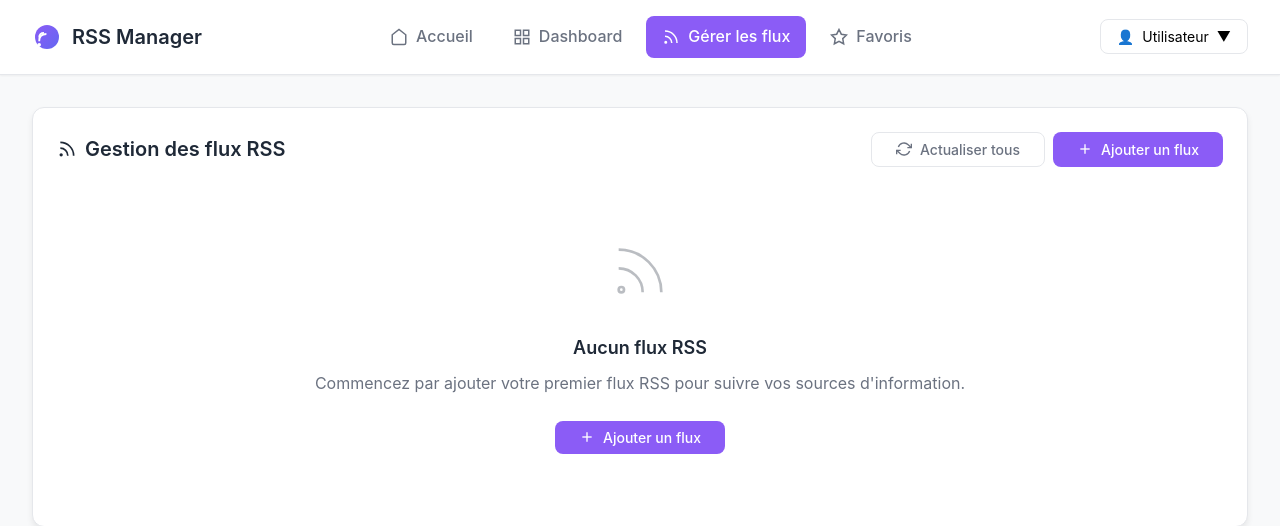
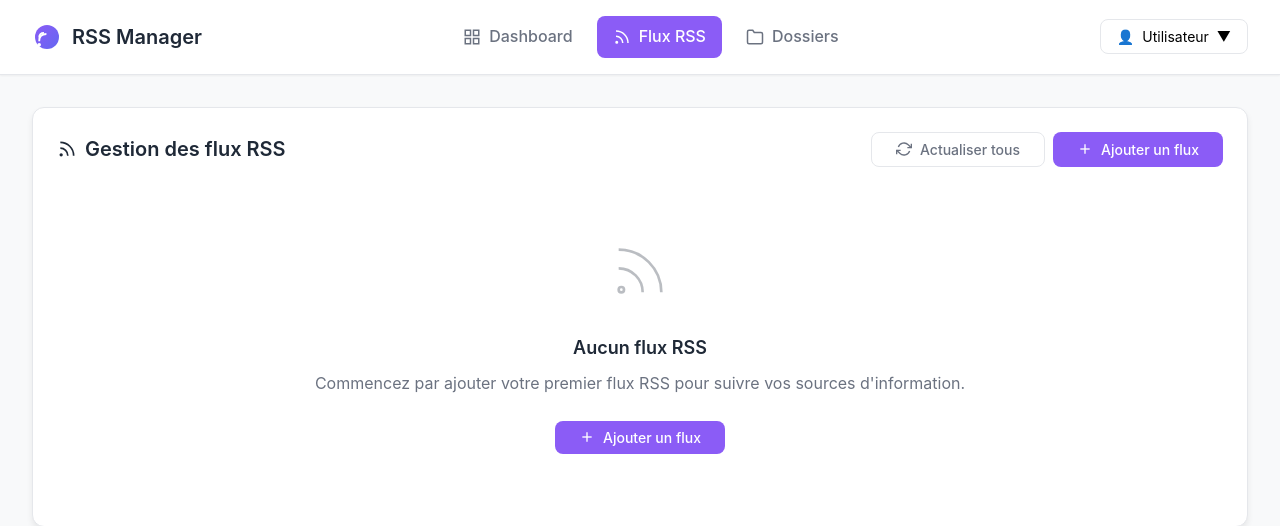
Before and after one commit to max0067/max0067, a Flask app: template templates/feeds_manager.html in a window 1280 px wide. Shown: the top 526 px of the page. Run offline with Flask 3, Linux system fonts and the light colour scheme; the template is opened without the code that fills it, so the values that code supplies are empty.

Commit message:
Feature: Headers uniformisés et mise à jour automatique des flux RSS
- Navigation identique sur toutes les pages (Dashboard | Flux RSS | Dossiers)
- Suppression du lien "Accueil" des pages authentifiées
- Mise à jour automatique des flux RSS toutes les 5 minutes (au lieu de 30)
- Actualisation initiale 30 secondes après le démarrage
- Logs détaillés pour chaque flux mis à jour

```diff
--- a/templates/dashboard.html
+++ b/templates/dashboard.html
@@ -549,9 +549,6 @@
         </div>
 
         <div class="navbar-menu">
-            <a href="/" class="nav-link">
-                <span>🏠</span> Accueil
-            </a>
             <a href="/dashboard" class="nav-link active">
                 <span>📊</span> Dashboard
             </a>
--- a/templates/feeds_manager.html
+++ b/templates/feeds_manager.html
@@ -33,12 +33,6 @@
             </button>
 
             <div class="navbar-menu" id="navbar-menu">
-                <a href="/" class="nav-link">
-                    <svg width="18" height="18" viewBox="0 0 24 24" fill="none" stroke="currentColor" stroke-width="2">
-                        <path d="M3 9l9-7 9 7v11a2 2 0 0 1-2 2H5a2 2 0 0 1-2-2z"></path>
-                    </svg>
-                    <span>Accueil</span>
-                </a>
                 <a href="/dashboard" class="nav-link">
                     <svg width="18" height="18" viewBox="0 0 24 24" fill="none" stroke="currentColor" stroke-width="2">
                         <rect x="3" y="3" width="7" height="7"></rect>
@@ -54,13 +48,13 @@
                         <path d="M4 4a16 16 0 0 1 16 16"></path>
                         <circle cx="5" cy="19" r="1"></circle>
                     </svg>
-                    <span>Gérer les flux</span>
+                    <span>Flux RSS</span>
                 </a>
-                <a href="/#favorites" class="nav-link">
+                <a href="/folders" class="nav-link">
                     <svg width="18" height="18" viewBox="0 0 24 24" fill="none" stroke="currentColor" stroke-width="2">
-                        <polygon points="12 2 15.09 8.26 22 9.27 17 14.14 18.18 21.02 12 17.77 5.82 21.02 7 14.14 2 9.27 8.91 8.26 12 2"></polygon>
+                        <path d="M22 19a2 2 0 0 1-2 2H4a2 2 0 0 1-2-2V5a2 2 0 0 1 2-2h5l2 3h9a2 2 0 0 1 2 2z"></path>
                     </svg>
-                    <span>Favoris</span>
+                    <span>Dossiers</span>
                 </a>
             </div>
 
--- a/templates/folder_detail.html
+++ b/templates/folder_detail.html
@@ -396,9 +396,6 @@
         </div>
 
         <div class="navbar-menu">
-            <a href="/" class="nav-link">
-                <span>🏠</span> Accueil
-            </a>
             <a href="/dashboard" class="nav-link">
                 <span>📊</span> Dashboard
             </a>
--- a/templates/folders.html
+++ b/templates/folders.html
@@ -437,9 +437,6 @@
         </div>
 
         <div class="navbar-menu">
-            <a href="/" class="nav-link">
-                <span>🏠</span> Accueil
-            </a>
             <a href="/dashboard" class="nav-link">
                 <span>📊</span> Dashboard
             </a>
```
Also changed, not shown: app_v2.py (+20 -4 lines), templates/admin.html (+25 -5 lines).
